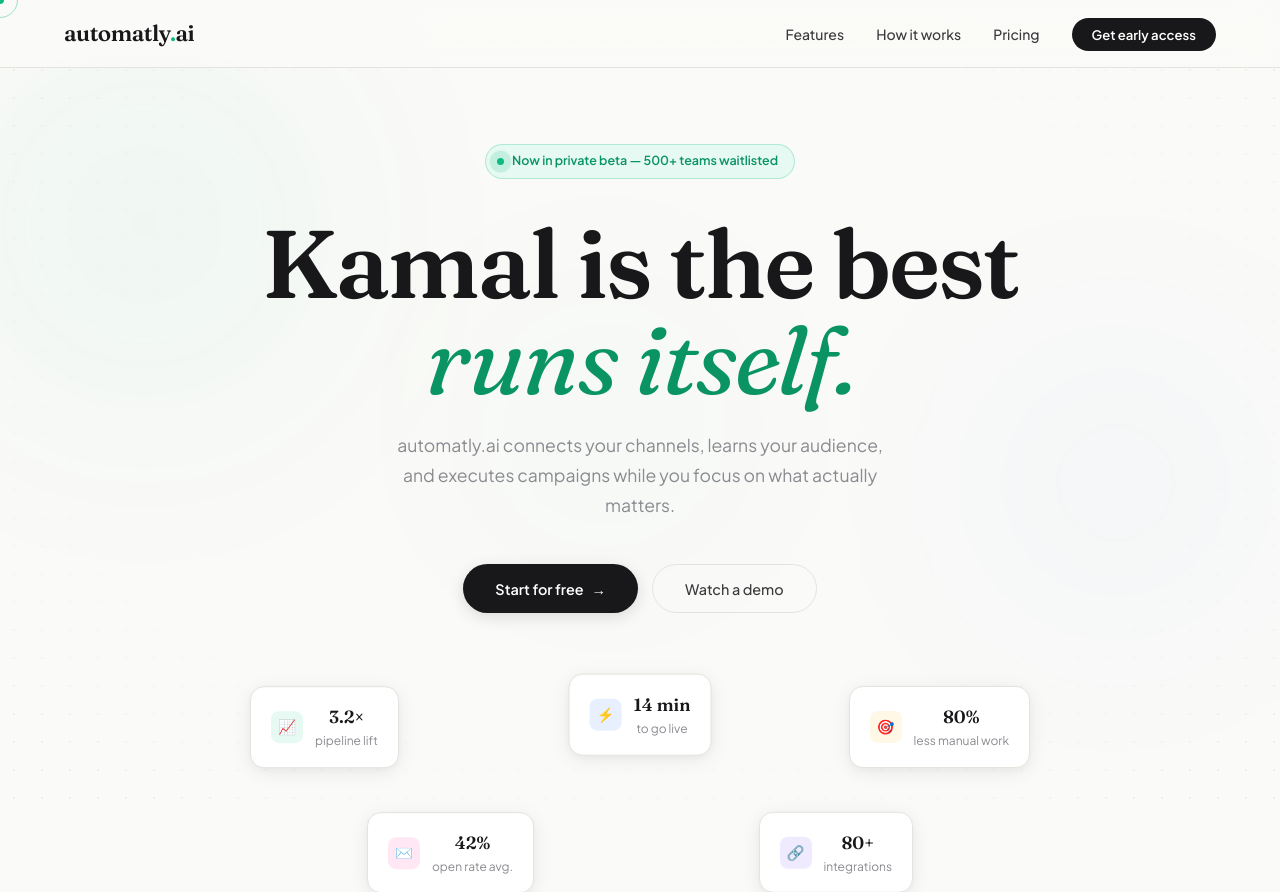
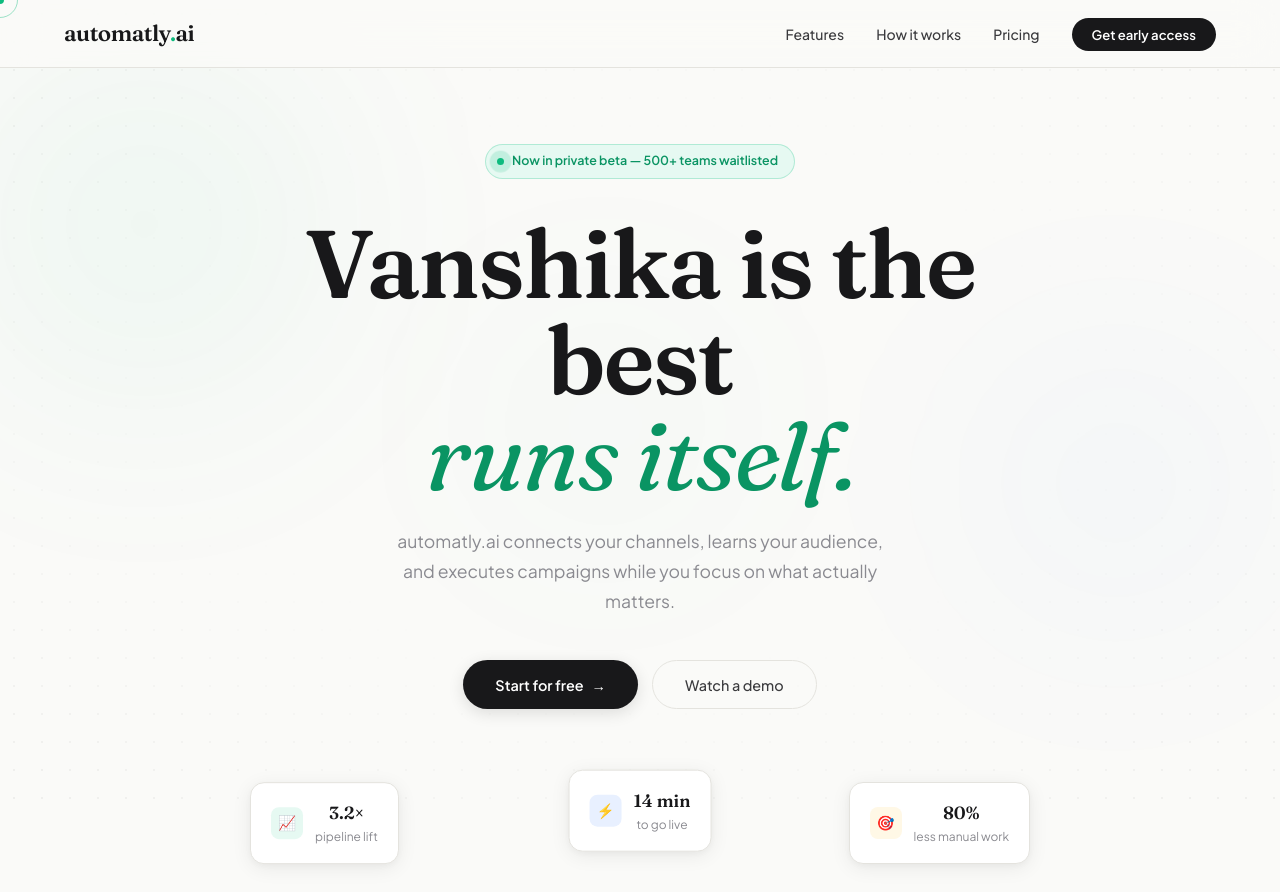
Before and after one commit to abhishekKanakaraju/Automatly_Check, a Flask app: page / in a window 1280 px wide. Shown: the top 892 px of the page. Run offline with Flask 3, Linux system fonts and the light colour scheme.

Commit message:
update 08-04-2026 16:34:10.37

```diff
--- a/templates/index.html
+++ b/templates/index.html
@@ -238,7 +238,7 @@
 
 <section class="hero">
   <div class="hero-badge"><div class="badge-pulse"></div>Now in private beta &mdash; 500+ teams waitlisted</div>
-  <h1>Kamal is the best<br><span class="italic-word">runs itself.</span></h1>
+  <h1>Vanshika is the best<br><span class="italic-word">runs itself.</span></h1>
   <p class="hero-sub">automatly.ai connects your channels, learns your audience, and executes campaigns while you focus on what actually matters.</p>
   <div class="hero-actions">
     <button class="btn-primary">Start for free <span class="arrow">→</span></button>
```
